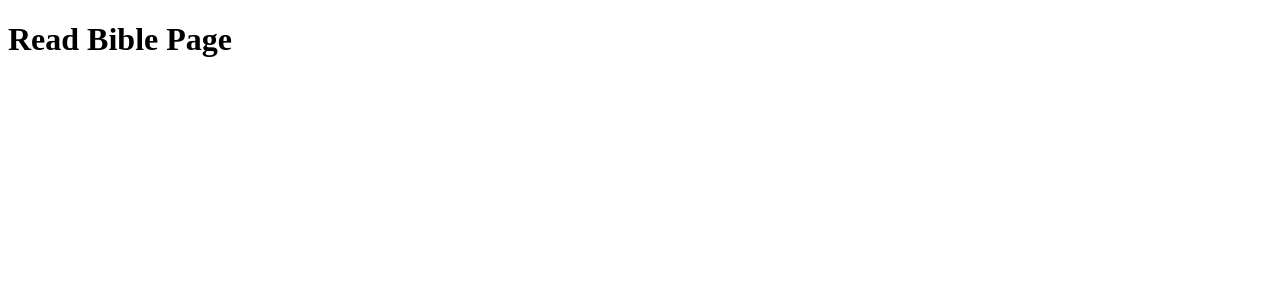
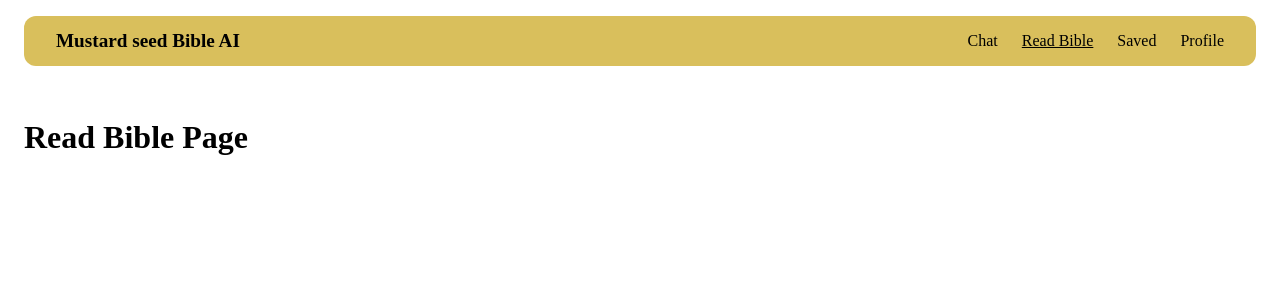
Before and after one commit to juniormusasizi61/the_mustard_seed, a React (Vite) app: page /read-bible in a window 1280 px wide. Shown: the top 300 px of the page. Built offline with nearby package versions, Linux system fonts and the light colour scheme.

Commit message:
Setup routing, layout, and chat UI

```diff
--- a/package.json
+++ b/package.json
@@ -11,7 +11,8 @@
   },
   "dependencies": {
     "react": "^19.2.0",
-    "react-dom": "^19.2.0"
+    "react-dom": "^19.2.0",
+    "react-router-dom": "^7.13.0"
   },
   "devDependencies": {
     "@eslint/js": "^9.39.1",
--- a/src/App.jsx
+++ b/src/App.jsx
@@ -1,18 +1,20 @@
-import {Routes, Route} from 'react-router-dom';
-import Chat from './pages/Chat';
-import ReadBible from './pages/ReadBible';
-import Saved from './pages/Saved';
-import Profile from './pages/Profile';
+import { Routes, Route } from "react-router-dom";
+import AppLayout from "./components/layout/AppLayout";
 
-
+import Chat from "./pages/Chat";
+import ReadBible from "./pages/ReadBible";
+import Saved from "./pages/Saved";
+import Profile from "./pages/Profile";
 
 function App() {
   return (
     <Routes>
-      <Route path="/" element={<Chat />} />
-      <Route path="/read-bible" element={<ReadBible />} />
-      <Route path="/saved" element={<Saved />} />
-      <Route path="/profile" element={<Profile />} />
+      <Route path="/" element={<AppLayout />}>
+        <Route index element={<Chat />} />
+        <Route path="read-bible" element={<ReadBible />} />
+        <Route path="saved" element={<Saved />} />
+        <Route path="profile" element={<Profile />} />
+      </Route>
     </Routes>
   );
 }
--- a/src/components/layout/AppLayout.jsx
+++ b/src/components/layout/AppLayout.jsx
@@ -1,11 +1,12 @@
 import Navbar from "./Navbar";
+import { Outlet } from "react-router-dom";
 
-export default function AppLayout({ children }) {
+export default function AppLayout() {
   return (
     <>
       <Navbar />
       <main style={{ padding: "16px" }}>
-        {children}
+        <Outlet />
       </main>
     </>
   );
--- a/src/main.jsx
+++ b/src/main.jsx
@@ -1,5 +1,3 @@
-
-
 import React from "react";
 import ReactDOM from "react-dom/client";
 import { BrowserRouter } from "react-router-dom";
```
Also changed, not shown: 1 other file (tests, documents, lock files or other folders).
